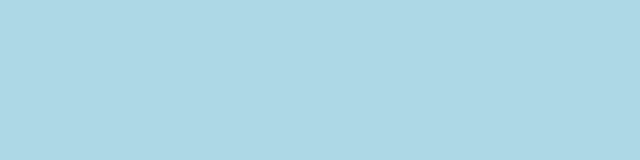
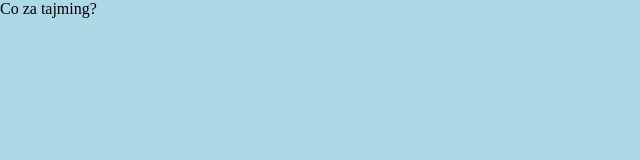
Before and after one commit to IvnGrd/projekt_NWWO_INLS3_BS, a plain HTML site: page index.html in a window 1280 px wide. Shown: the whole page, without its empty margins (0-640 px from the left). Drawn offline with Linux system fonts and the light colour scheme.

Commit message:
dodaj pierwszy text

```diff
--- a/index.html
+++ b/index.html
@@ -17,12 +17,13 @@
         }
 
         header {
-             padding-left: 0%;
+            padding-left: 0%;
         }
     </style>
 </head>
 
 <body>
+    <h>Co za tajming?</h>
 
 
 </body>
```
